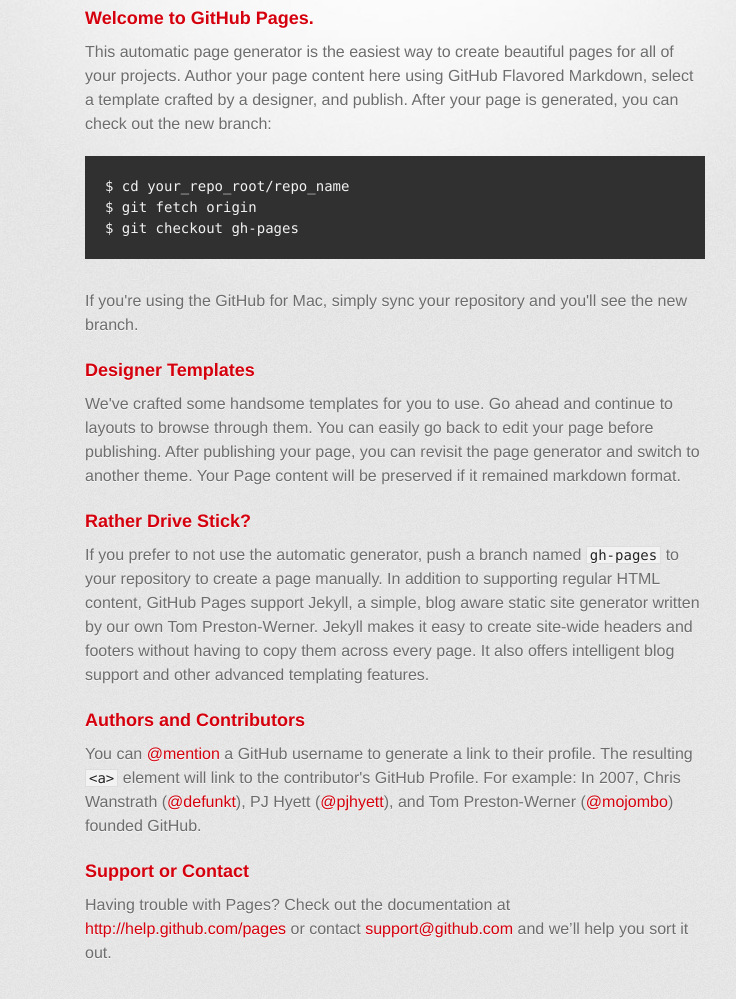
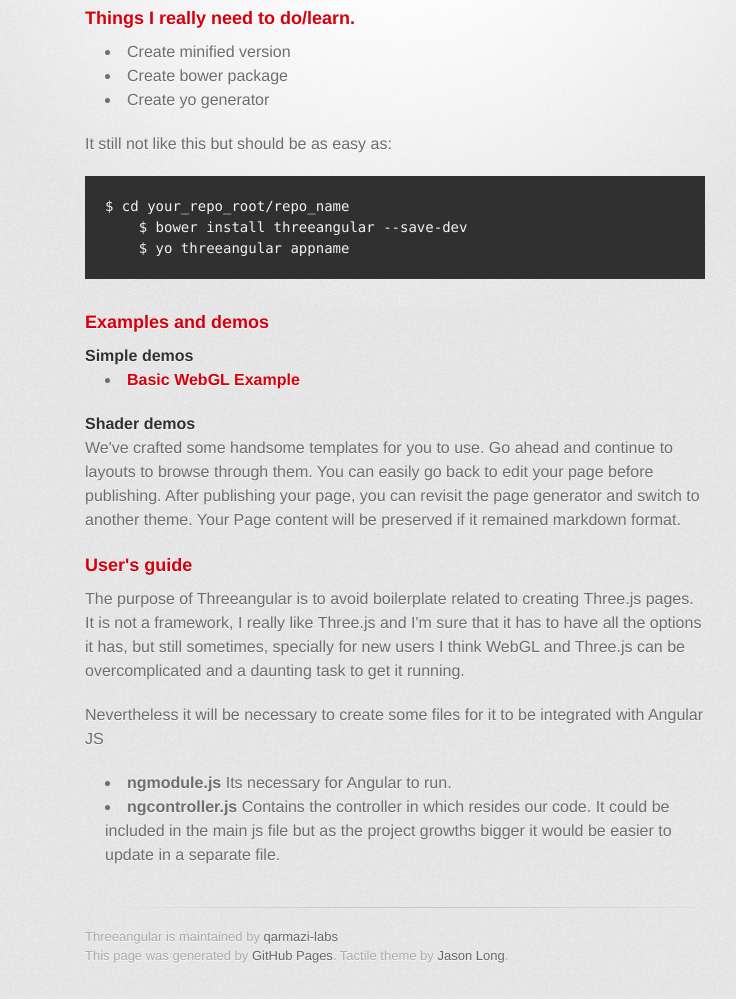
Before and after one commit to qarmazi-labs/Threeangular, a plain HTML site: page index.html in a window 1280 px wide. Shown: the part 266-1265 px from the top of the page, without its empty margins (245-981 px from the left). Drawn offline with Linux system fonts and the light colour scheme; a web font is replaced by a local one.

Commit message:
Basic description on main site

```diff
--- a/index.html
+++ b/index.html
@@ -32,36 +32,54 @@
 
         <section id="main_content">
             <h3>
-<a id="welcome-to-github-pages" class="anchor" href="#welcome-to-github-pages" aria-hidden="true"><span class="octicon octicon-link"></span></a>Welcome to GitHub Pages.</h3>
-
-<p>This automatic page generator is the easiest way to create beautiful pages for all of your projects. Author your page content here using GitHub Flavored Markdown, select a template crafted by a designer, and publish. After your page is generated, you can check out the new branch:</p>
-
+                <a id="things-i-really-need-to-do" class="anchor" href="#welcome-to-github-pages" aria-hidden="true">
+                    <span class="octicon octicon-link"></span>
+                </a>
+                Things I really need to do/learn.
+            </h3>
+            <ul>
+                <li>Create minified version</li>
+                <li>Create bower package</li>
+                <li>Create yo generator</li>
+            </ul>
+            <p>It still not like this but should be as easy as:</p>
 <pre><code>$ cd your_repo_root/repo_name
-$ git fetch origin
-$ git checkout gh-pages
+    $ bower install threeangular --save-dev
+    $ yo threeangular appname
 </code></pre>
 
-<p>If you're using the GitHub for Mac, simply sync your repository and you'll see the new branch.</p>
 
             <h3>
-<a id="designer-templates" class="anchor" href="#designer-templates" aria-hidden="true"><span class="octicon octicon-link"></span></a>Designer Templates</h3>
+                <a id="examples-and-demos" class="anchor" href="#designer-templates" aria-hidden="true">
+                    <span class="octicon octicon-link"></span>
+                </a>
+                Examples and demos
+            </h3>
+
+            <h4>Simple demos</h4>
+            <ul>
+                <li>
+                    <strong><a href="examples/basic.html">Basic WebGL Example</a></strong>
+                </li>
+            </ul>
+
+            <h4>Shader demos</h4>
 
             <p>We've crafted some handsome templates for you to use. Go ahead and continue to layouts to browse through them. You can easily go back to edit your page before publishing. After publishing your page, you can revisit the page generator and switch to another theme. Your Page content will be preserved if it remained markdown format.</p>
 
             <h3>
-<a id="rather-drive-stick" class="anchor" href="#rather-drive-stick" aria-hidden="true"><span class="octicon octicon-link"></span></a>Rather Drive Stick?</h3>
+                <a id="users-guide" class="anchor" href="#rather-drive-stick" aria-hidden="true">
+                    <span class="octicon octicon-link"></span>
+                </a>
+                User's guide
+            </h3>
 
-<p>If you prefer to not use the automatic generator, push a branch named <code>gh-pages</code> to your repository to create a page manually. In addition to supporting regular HTML content, GitHub Pages support Jekyll, a simple, blog aware static site generator written by our own Tom Preston-Werner. Jekyll makes it easy to create site-wide headers and footers without having to copy them across every page. It also offers intelligent blog support and other advanced templating features.</p>
-
-<h3>
-<a id="authors-and-contributors" class="anchor" href="#authors-and-contributors" aria-hidden="true"><span class="octicon octicon-link"></span></a>Authors and Contributors</h3>
-
-<p>You can <a href="https://github.com/blog/821" class="user-mention">@mention</a> a GitHub username to generate a link to their profile. The resulting <code>&lt;a&gt;</code> element will link to the contributor's GitHub Profile. For example: In 2007, Chris Wanstrath (<a href="https://github.com/defunkt" class="user-mention">@defunkt</a>), PJ Hyett (<a href="https://github.com/pjhyett" class="user-mention">@pjhyett</a>), and Tom Preston-Werner (<a href="https://github.com/mojombo" class="user-mention">@mojombo</a>) founded GitHub.</p>
-
-<h3>
-<a id="support-or-contact" class="anchor" href="#support-or-contact" aria-hidden="true"><span class="octicon octicon-link"></span></a>Support or Contact</h3>
-
-<p>Having trouble with Pages? Check out the documentation at <a href="http://help.github.com/pages">http://help.github.com/pages</a> or contact <a href="mailto:support@github.com">support@github.com</a> and we’ll help you sort it out.</p>
+            <p>The purpose of Threeangular is to avoid boilerplate related to creating Three.js pages. It is not a framework, I really like Three.js and I'm sure that it has to have all the options it has, but still sometimes, specially for new users I think WebGL and Three.js can be overcomplicated and a daunting task to get it running.</p>
+            <p>Nevertheless it will be necessary to create some files for it to be integrated with Angular JS</p>
+            <ul>
+                <li><strong>ngmodule.js</strong> Its necessary for Angular to run.</li>
+                <li><strong>ngcontroller.js</strong> Contains the controller in which resides our code. It could be included in the main js file but as the project growths bigger it would be easier to update in a separate file.</li>
+            </ul>
         </section>
 
         <footer>
```
Also changed, not shown: examples/basic.html (added, +63 -0 lines), 1 other file. Lines whose indentation alone changed are shown as unchanged.
